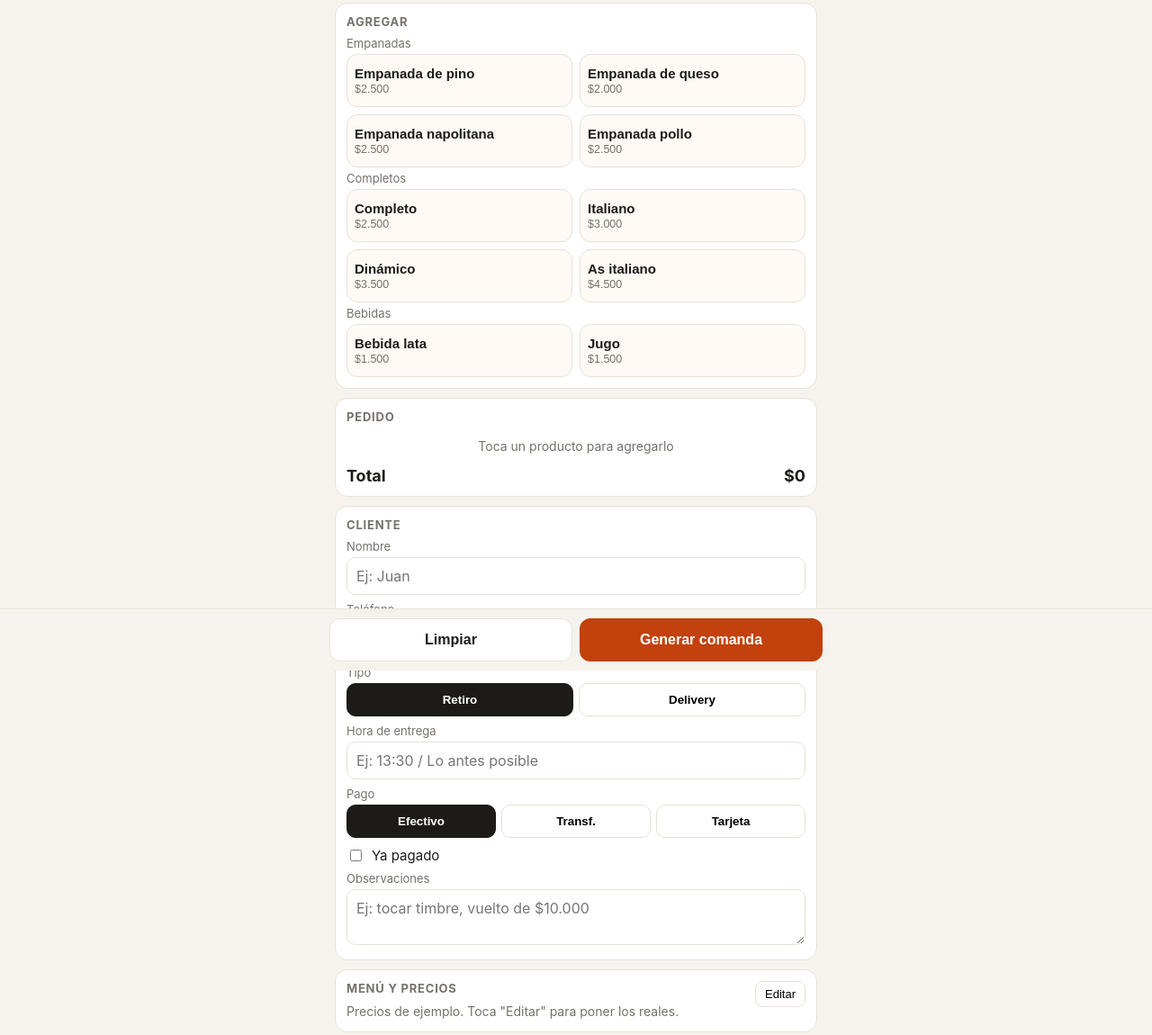
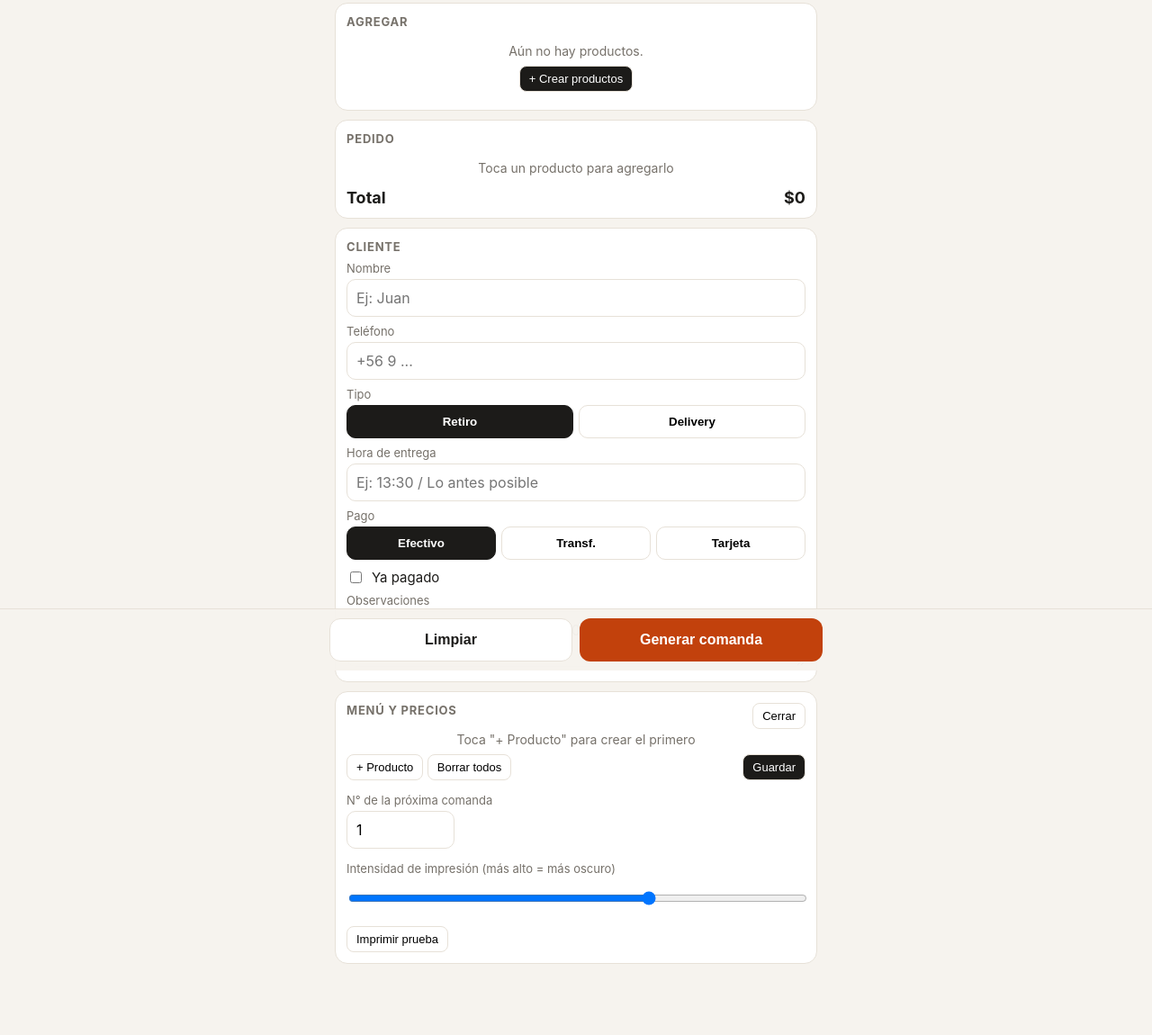
Before and after one commit to salvaradosnag-dotcom/comandas-apolos, a plain HTML site: page index.html in a window 1280 px wide. Shown: the part 55-1205 px from the top of the page at 90% size. Drawn offline with Linux system fonts and the light colour scheme.

Commit message:
Update menu configuration and default products

```diff
--- a/index.html
+++ b/index.html
@@ -86,14 +86,16 @@ label{display:block;font-size:13px;color:var(--mut);margin:8px 0 4px}
       <h2>Menú y precios <button class="mini" id="toggleCfg" style="float:right">Editar</button></h2>
       <div id="cfg" style="display:none">
         <div id="cfgRows"></div>
+        <datalist id="catList"></datalist>
         <button class="mini" id="addProd">+ Producto</button>
+        <button class="mini" id="clearProds">Borrar todos</button>
         <button class="mini" id="saveCfg" style="float:right;background:var(--ink);color:#fff">Guardar</button>
         <label style="margin-top:14px">N° de la próxima comanda</label><input id="numIn" inputmode="numeric" style="width:120px">
         <label style="margin-top:14px">Intensidad de impresión (más alto = más oscuro)</label>
         <input type="range" id="energy" min="10" max="100" step="5">
         <button class="mini" id="testPrint" style="margin-top:8px">Imprimir prueba</button>
       </div>
-      <div class="hint" id="cfgHint">Precios de ejemplo. Toca "Editar" para poner los reales.</div>
+      <div class="hint" id="cfgHint">Crea, edita o borra productos y precios. Después toca "Guardar".</div>
     </div>
   </div>
 
@@ -113,18 +115,7 @@ label{display:block;font-size:13px;color:var(--mut);margin:8px 0 4px}
 <div class="toast" id="toast"></div>
 
 <script>
-const DEFAULT_MENU=[
- {cat:"Empanadas",name:"Empanada de pino",price:2500},
- {cat:"Empanadas",name:"Empanada de queso",price:2000},
- {cat:"Empanadas",name:"Empanada napolitana",price:2500},
- {cat:"Empanadas",name:"Empanada pollo",price:2500},
- {cat:"Completos",name:"Completo",price:2500},
- {cat:"Completos",name:"Italiano",price:3000},
- {cat:"Completos",name:"Dinámico",price:3500},
- {cat:"Completos",name:"As italiano",price:4500},
- {cat:"Bebidas",name:"Bebida lata",price:1500},
- {cat:"Bebidas",name:"Jugo",price:1500}
-];
+const DEFAULT_MENU=[];
 const MODS={
  "Empanadas":["Frita","Al horno","Sin aceituna","Sin huevo"],
  "Completos":["Sin mayo","Extra mayo","Sin palta","Sin tomate","Sin chucrut","Sin ketchup","Sin mostaza"],
@@ -139,6 +130,8 @@ const clp=n=>"$"+Math.round(n).toLocaleString("es-CL");
 function toast(t){const e=$("toast");e.textContent=t;e.classList.add("show");setTimeout(()=>e.classList.remove("show"),1400)}
 
 function renderMenu(){
+  if(!menu.length){$("menu").innerHTML='<div class="empty">Aún no hay productos.<br><button class="mini" id="goCfg" style="margin-top:8px;background:var(--ink);color:#fff">+ Crear productos</button></div>';
+    $("goCfg").onclick=openCfg;$("numTag").textContent="#"+num;return}
   const cats=[...new Set(menu.map(m=>m.cat))];
   $("menu").innerHTML=cats.map(c=>`<label style="margin-top:4px">${c}</label><div class="grid">`+
    menu.map((m,i)=>m.cat===c?`<button class="item" data-i="${i}">${esc(m.name)}<small>${clp(m.price)}</small></button>`:"").join("")+`</div>`).join("");
@@ -265,18 +258,23 @@ $("copyTxt").onclick=async()=>{try{await navigator.clipboard.writeText(ticketTex
 /* ---------- config ---------- */
 function renderCfg(){
   const cats=[...new Set([...Object.keys(MODS),...menu.map(m=>m.cat)])];
-  $("cfgRows").innerHTML=menu.map((m,i)=>`<div class="prow">
-   <select data-i="${i}" data-f="cat">${cats.map(c=>`<option ${c===m.cat?"selected":""}>${esc(c)}</option>`).join("")}</select>
-   <input data-i="${i}" data-f="name" value="${esc(m.name)}">
-   <input class="p" data-i="${i}" data-f="price" inputmode="numeric" value="${m.price}">
+  $("catList").innerHTML=cats.map(c=>`<option value="${esc(c)}">`).join("");
+  $("cfgRows").innerHTML=(menu.length?'<div class="hint" style="margin-bottom:6px">Categoría · Nombre · Precio</div>':'<div class="empty">Toca "+ Producto" para crear el primero</div>')+menu.map((m,i)=>`<div class="prow">
+   <input data-i="${i}" data-f="cat" list="catList" value="${esc(m.cat)}" placeholder="Categoría" style="width:110px;flex:none;padding:8px">
+   <input data-i="${i}" data-f="name" value="${esc(m.name)}" placeholder="Nombre">
+   <input class="p" data-i="${i}" data-f="price" inputmode="numeric" value="${m.price||""}" placeholder="Precio">
    <button class="del" data-x="${i}">✕</button></div>`).join("");
   $("cfgRows").querySelectorAll("[data-f]").forEach(el=>el.oninput=el.onchange=()=>{const m=menu[+el.dataset.i];
     m[el.dataset.f]=el.dataset.f==="price"?(parseInt(el.value.replace(/\D/g,""))||0):el.value});
   $("cfgRows").querySelectorAll("[data-x]").forEach(b=>b.onclick=()=>{menu.splice(+b.dataset.x,1);renderCfg()});
   $("numIn").value=num;
 }
+function openCfg(){if($("cfg").style.display==="none")$("toggleCfg").onclick();$("cfg").scrollIntoView({behavior:"smooth"})}
 $("toggleCfg").onclick=()=>{const o=$("cfg").style.display==="none";$("cfg").style.display=o?"block":"none";$("cfgHint").style.display=o?"none":"block";$("toggleCfg").textContent=o?"Cerrar":"Editar";if(o)renderCfg()};
-$("addProd").onclick=()=>{menu.push({cat:"Empanadas",name:"Nuevo producto",price:0});renderCfg()};
+$("addProd").onclick=()=>{const last=menu[menu.length-1];menu.push({cat:last?last.cat:"Empanadas",name:"",price:0});renderCfg();
+  const ins=$("cfgRows").querySelectorAll('[data-f="name"]');ins[ins.length-1].focus()};
+$("clearProds").onclick=()=>{if($("clearProds").dataset.sure){menu=[];store.set("apolos_menu",menu);renderCfg();renderMenu();$("clearProds").textContent="Borrar todos";delete $("clearProds").dataset.sure;toast("Productos borrados")}
+  else{$("clearProds").dataset.sure=1;$("clearProds").textContent="¿Seguro? Toca de nuevo"}};
 $("saveCfg").onclick=()=>{menu=menu.filter(m=>m.name.trim());num=parseInt($("numIn").value)||num;
   store.set("apolos_menu",menu);store.set("apolos_num",num);renderMenu();renderCfg();toast("Guardado")};
 
@@ -349,6 +347,7 @@ $("shareImg").onclick=async()=>{try{const blob=await (await fetch($("img").src))
 const _gen=$("genBtn").onclick;$("genBtn").onclick=()=>{_gen();if(lines.length)prnStatus(bt.tx?"✓ Conectada: "+bt.dev.name:"Impresora no conectada",!!bt.tx)};
 
 renderMenu();renderLines();
+if(!menu.length)openCfg();
 </script>
 </body>
 </html>
```
